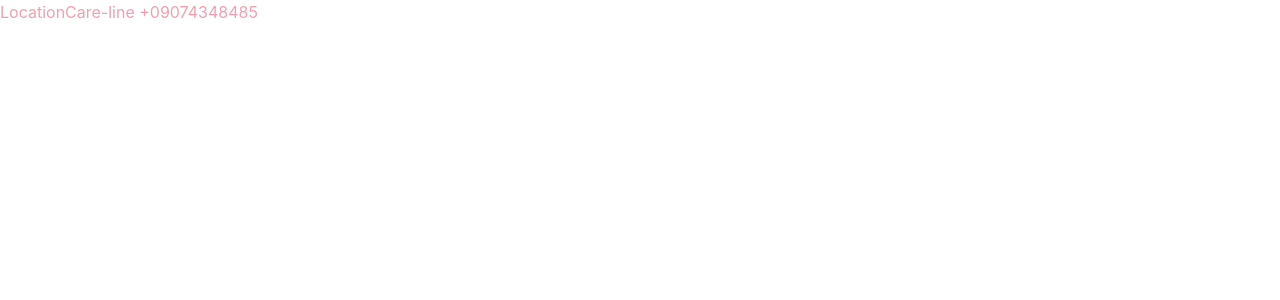
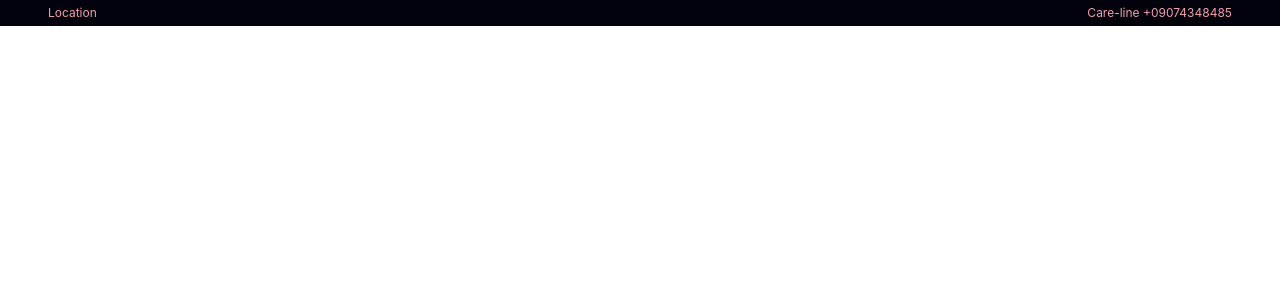
Before and after one commit to Coast-Information-Technology/anikela-ecommerce-customers-frontend, a React (Create React App) app: page / in a window 1280 px wide. Shown: the top 300 px of the page. Built offline with nearby package versions, Linux system fonts and the light colour scheme.

Commit message:
styled the MiniNav component

```diff
--- a/src/components/header/Header.tsx
+++ b/src/components/header/Header.tsx
@@ -1,8 +1,9 @@
 import React from "react";
+import "./header.scss";
 
 const Header = () => {
   return (
-    <header>
+    <header className="header">
       <MiniNav />
     </header>
   );
@@ -10,12 +11,12 @@ const Header = () => {
 
 const MiniNav = () => {
   return (
-    <nav className="">
+    <nav className="mini-nav d-flex justify-content-between bg-dark px-5 py-1">
       <span className="">
-        <span className="text-primary ">Location</span>
+        <span className="text-primary">Location</span>
         {/* still requires a dropdown for site currency conversion */}
       </span>
-      <span className="fs-1 text-primary ">Care-line +09074348485</span>
+      <span className="text-primary ">Care-line +09074348485</span>
     </nav>
   );
 };
--- a/src/components/header/header.scss
+++ b/src/components/header/header.scss
@@ -0,0 +1,13 @@
+@import "../../scss/util/config";
+
+.header {
+  width: 100%;
+  height: auto;
+}
+
+// mini navigattion styles
+.mini-nav {
+  width: 100%;
+  height: auto;
+  font-size: 12px;
+}
```
